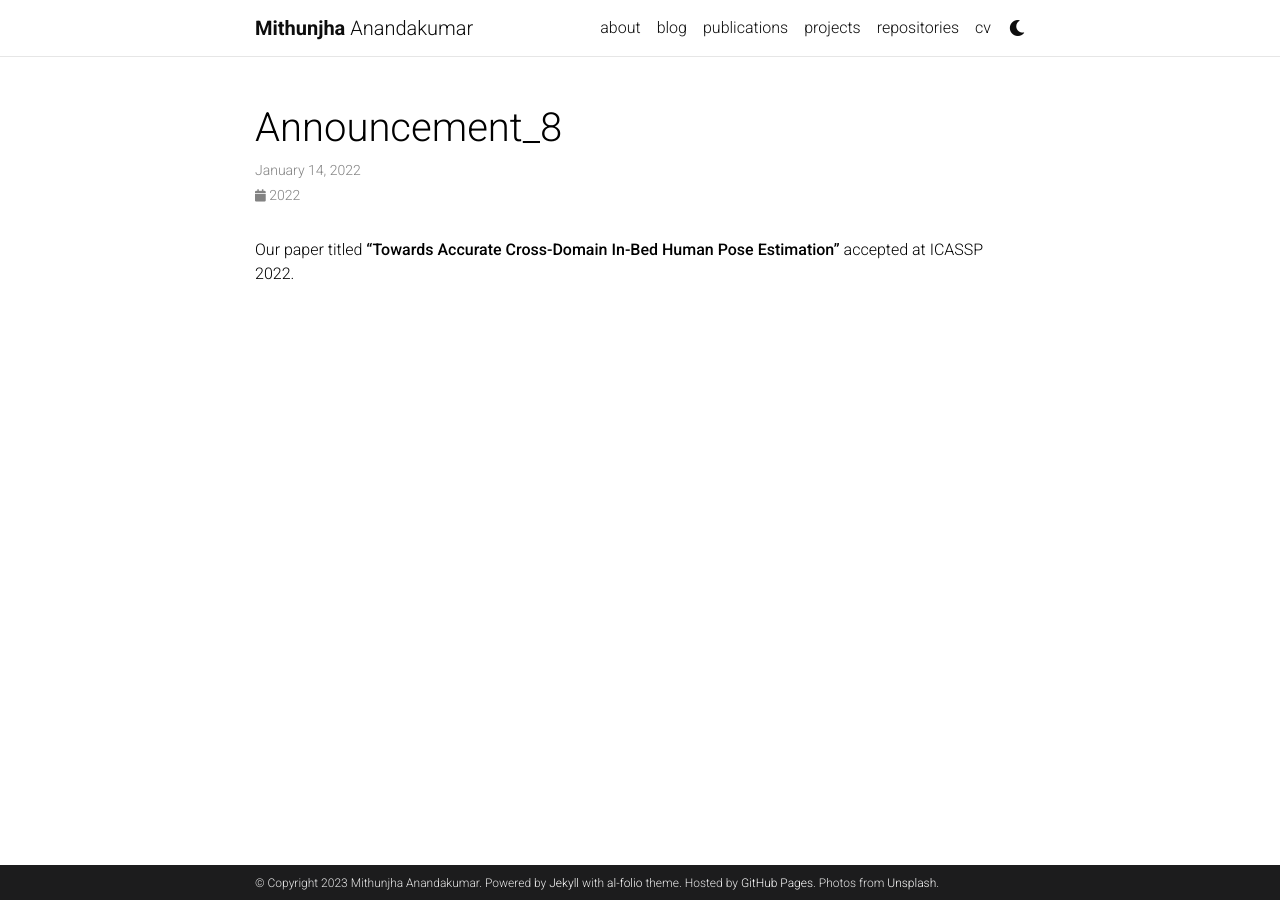
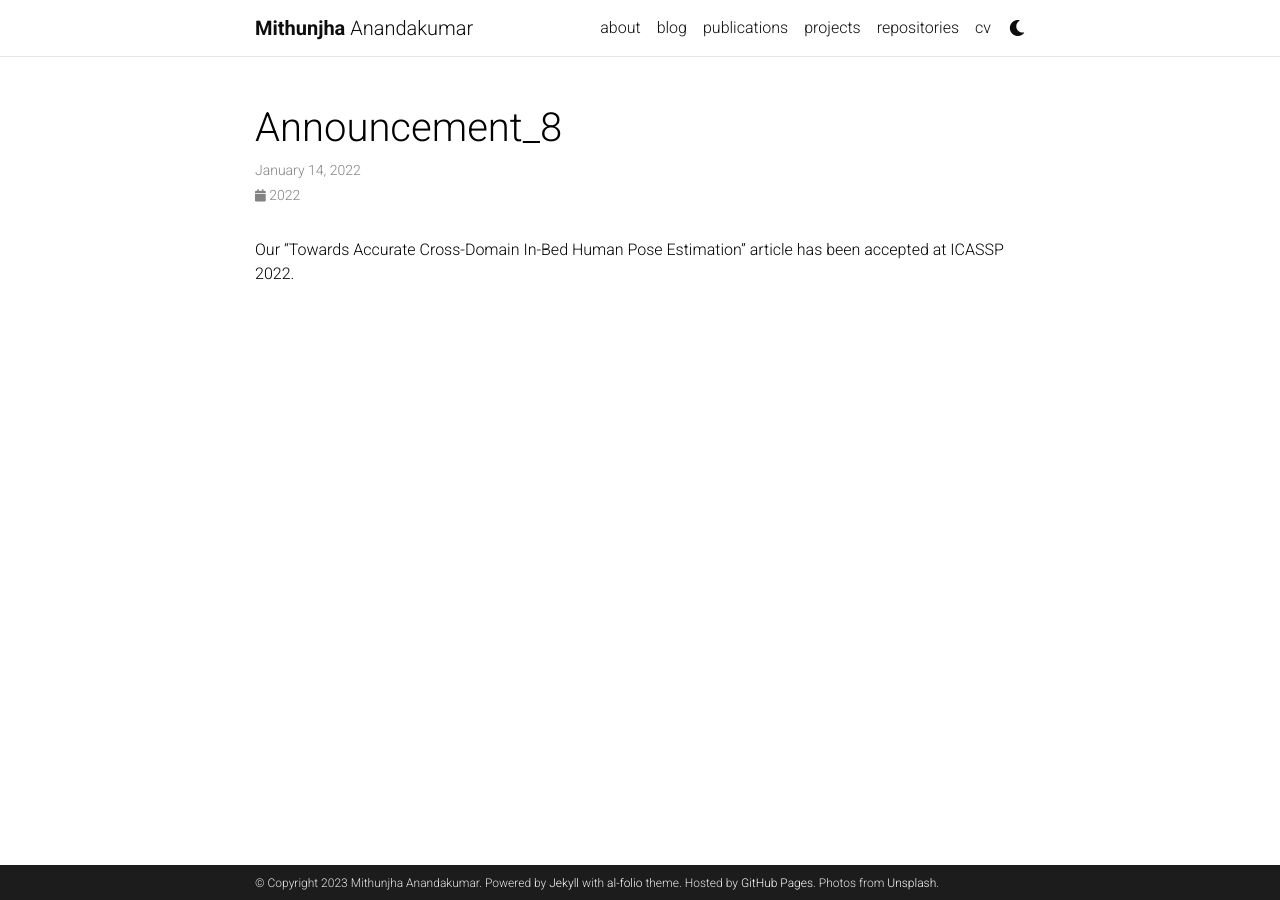
Before and after one commit to Mithunjha/Mithunjha.github.io, a Jekyll site: the page built from _news/announcement_8.md, in a window 1280 px wide. Built offline with Jekyll 4.4.1, drawn with Linux system fonts in a browser that asks for light colours; comment, search, counter and statistics services are not loaded; a style sheet for code colours, icons or effects is not loaded.

Commit message:
Update announcement_8.md

```diff
--- a/_news/announcement_8.md
+++ b/_news/announcement_8.md
@@ -4,4 +4,4 @@ date: 2022-1-14 15:59:00-0400
 inline: true
 ---
 
-Our paper titled **"Towards Accurate Cross-Domain In-Bed Human Pose Estimation"** accepted at ICASSP 2022.
+Our "Towards Accurate Cross-Domain In-Bed Human Pose Estimation" article has been accepted at ICASSP 2022.
```
